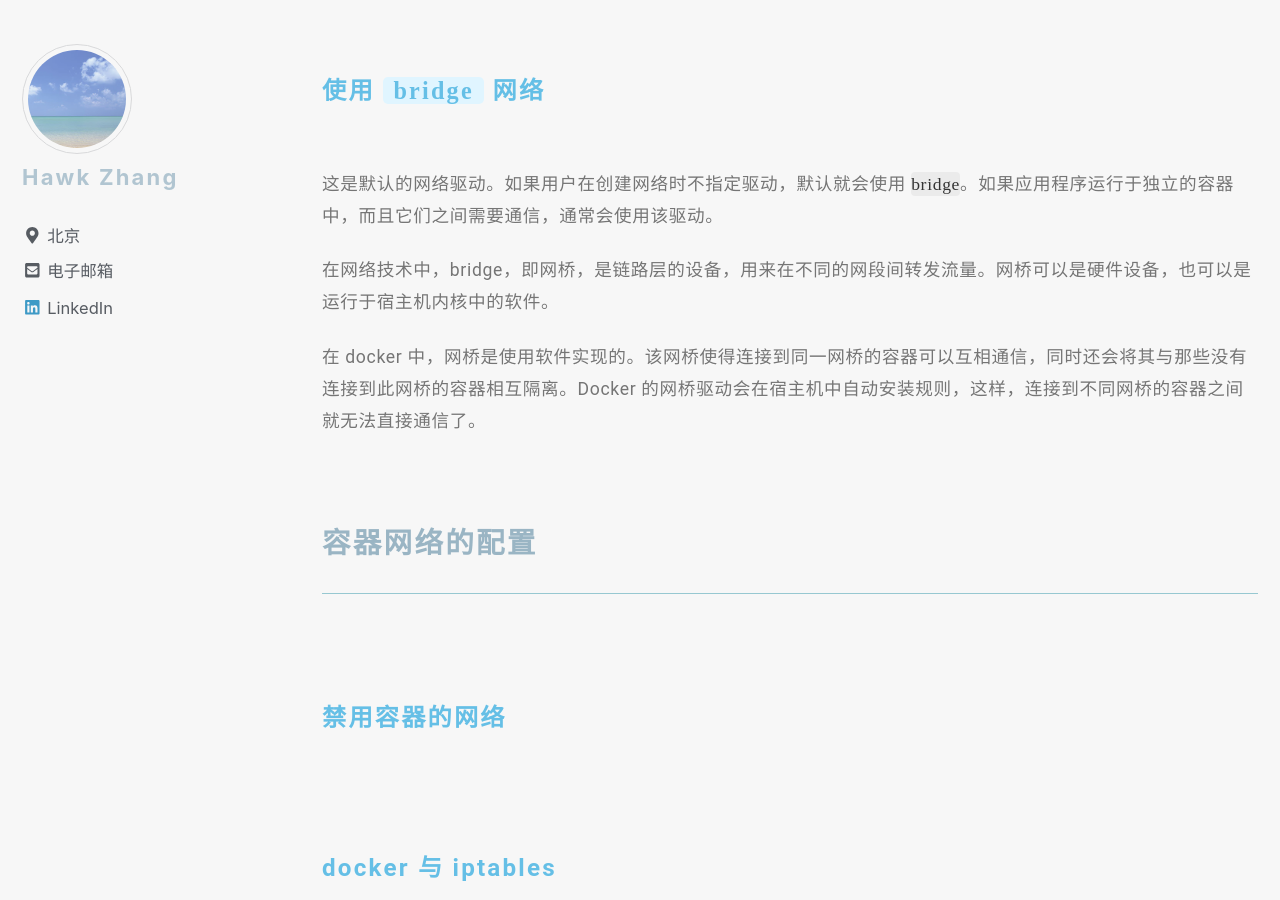
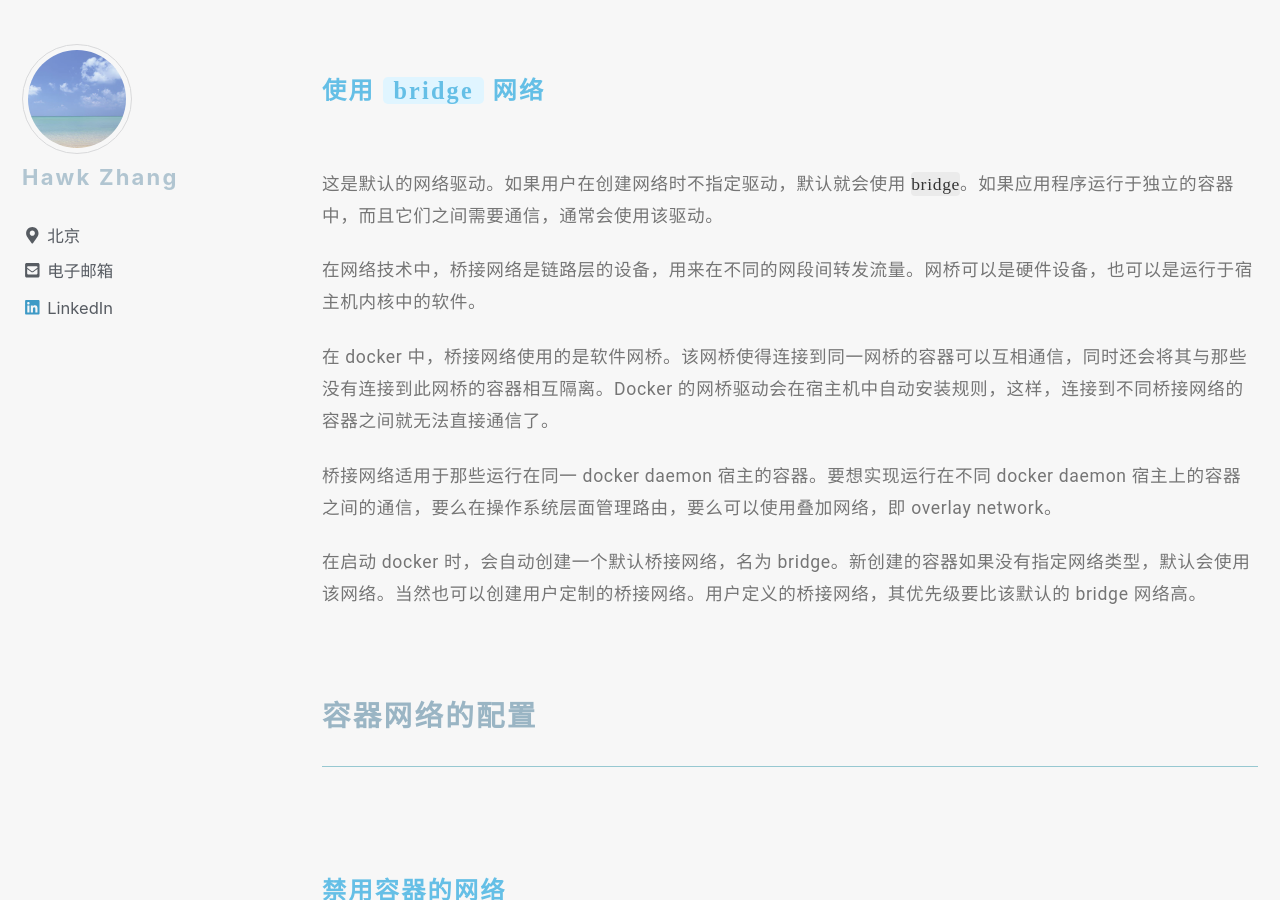
Before and after one commit to narru888/linotes_note, a Jekyll site: the page built from _posts/docker/2018-02-01-docker.basic.md, in a window 1280 px wide and 900 px high, scrolled down 25002 px. Built offline with Jekyll 4.4.1, drawn with Linux system fonts in a browser that asks for light colours; nearby versions of some CDN libraries; a script that is not in the unit is left out.

Commit message:
update on 2018-10-03 09:40:01 CST

```diff
--- a/_posts/docker/2018-02-01-docker.basic.md
+++ b/_posts/docker/2018-02-01-docker.basic.md
@@ -841,11 +841,13 @@
 
 这是默认的网络驱动。如果用户在创建网络时不指定驱动，默认就会使用 `bridge`。如果应用程序运行于独立的容器中，而且它们之间需要通信，通常会使用该驱动。
 
-在网络技术中，bridge，即网桥，是链路层的设备，用来在不同的网段间转发流量。网桥可以是硬件设备，也可以是运行于宿主机内核中的软件。
+在网络技术中，桥接网络是链路层的设备，用来在不同的网段间转发流量。网桥可以是硬件设备，也可以是运行于宿主机内核中的软件。
 
-在 docker 中，网桥是使用软件实现的。该网桥使得连接到同一网桥的容器可以互相通信，同时还会将其与那些没有连接到此网桥的容器相互隔离。Docker 的网桥驱动会在宿主机中自动安装规则，这样，连接到不同网桥的容器之间就无法直接通信了。
+在 docker 中，桥接网络使用的是软件网桥。该网桥使得连接到同一网桥的容器可以互相通信，同时还会将其与那些没有连接到此网桥的容器相互隔离。Docker 的网桥驱动会在宿主机中自动安装规则，这样，连接到不同桥接网络的容器之间就无法直接通信了。
 
+桥接网络适用于那些运行在同一 docker daemon 宿主的容器。要想实现运行在不同 docker daemon 宿主上的容器之间的通信，要么在操作系统层面管理路由，要么可以使用叠加网络，即 overlay network。
 
+在启动 docker 时，会自动创建一个默认桥接网络，名为 bridge。新创建的容器如果没有指定网络类型，默认会使用该网络。当然也可以创建用户定制的桥接网络。用户定义的桥接网络，其优先级要比该默认的 bridge 网络高。
 
 
 
```
